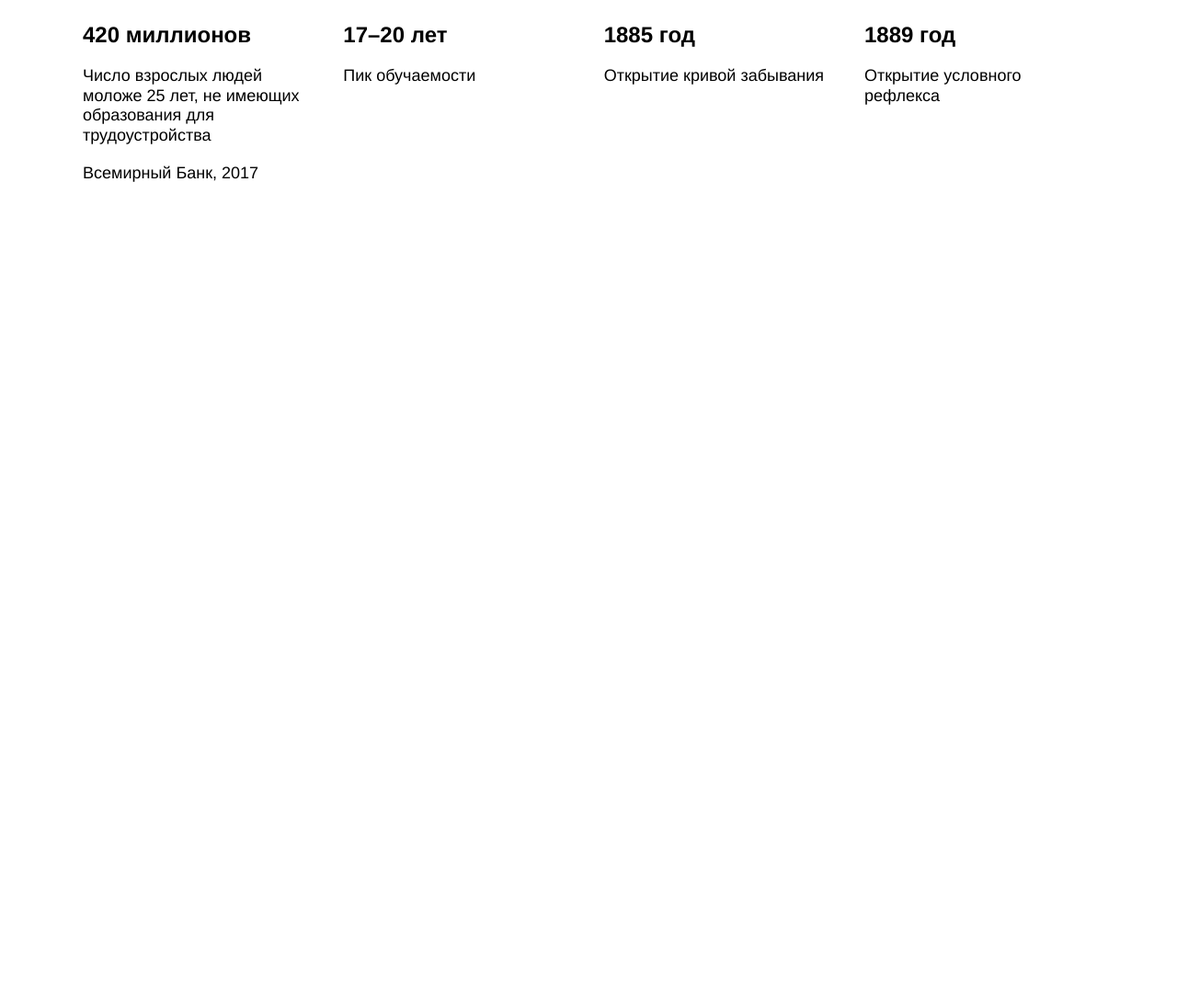
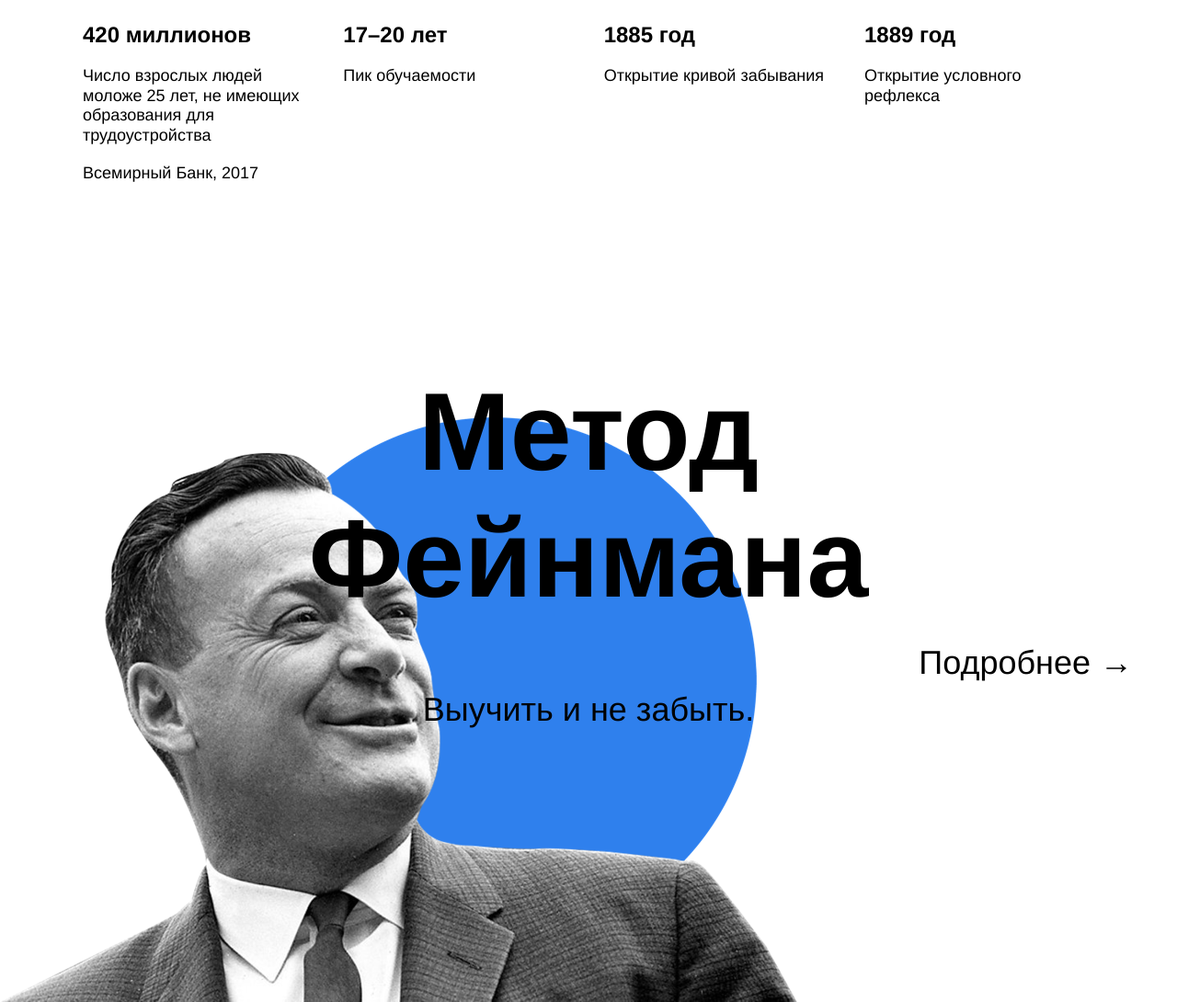
Before and after one commit to leskezz/how-to-learn, a plain HTML site: page index.html in a window 1280 px wide. Shown: the part 1707-2797 px from the top of the page at 92% size. Before the commit the page ends 2007 px from the top, so only its background shows below. Drawn offline with Linux system fonts and the light colour scheme.

Commit message:
Добавлен блок feynman

```diff
--- a/index.html
+++ b/index.html
@@ -32,8 +32,8 @@
       </section>
 
       <section class="digits">
-        <div class="section-title">Цифры и факты</div>
-        <div class="section-subtitle">Про учёбу и мозг</div>
+        <h2 class="section-title">Цифры и факты</h2>
+        <h4 class="section-subtitle">Про учёбу и мозг</h4>
         <ul class="table">
           <li class="table__cell">
             <p class="table__heading">86 миллиардов</p>
@@ -73,7 +73,10 @@
 
       </section>
 
-      <section class="feinman">
+      <section class="feynman">
+        <h2 class="feynman__title">Метод Фейнмана</h2>
+        <h4 class="feynman__subtitle">Выучить и не забыть.</h4>
+        <a href="#" class="feynman__link">Подробнее &rarr;</a>
       </section>
 
       <section class="kaufman">
--- a/styles/style.css
+++ b/styles/style.css
@@ -166,6 +166,47 @@
   font-weight: normal;
 }
 
+.feynman {
+  min-height: 790px;
+  background-image: url(../images/feynman.png);
+  background-position: left bottom;
+  background-repeat: no-repeat;
+  background-size: 867px 637px;
+  position: relative;
+  display: flex;
+  flex-direction: column;
+  align-items: center;
+}
+
+.feynman__title {
+  width: 648px;
+  margin-top: 100px;
+  margin-bottom: 70px;
+  line-height: 1.15;
+  font-size: 120px;
+  font-weight: bold;
+  text-align: center;
+}
+
+.feynman__subtitle {
+  margin: 0;
+  line-height: 51px;
+  font-size: 36px;
+  font-weight: normal;
+  text-align: center;
+}
+
+.feynman__link {
+  position: absolute;
+  top: 50%;
+  right: 48px;
+  line-height: 51px;
+  font-size: 36px;
+  font-weight: normal;
+  color: #000000;
+  text-decoration: none;
+}
+
 /* и элемента с модификатором вида ключ-значение */
 .table__cell_theme_dark {
   width: 200px;
```
